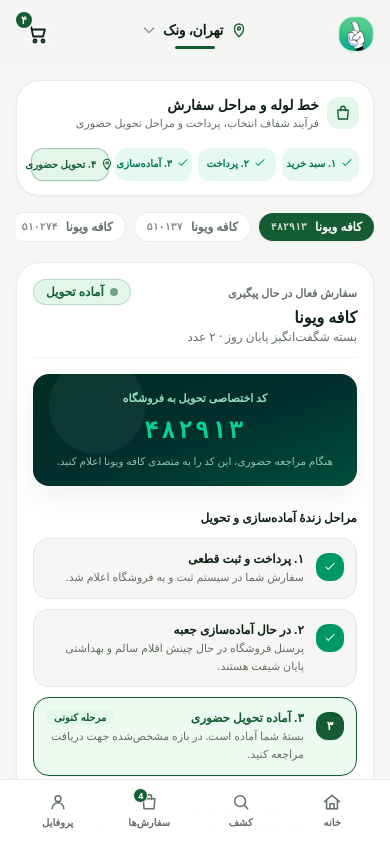
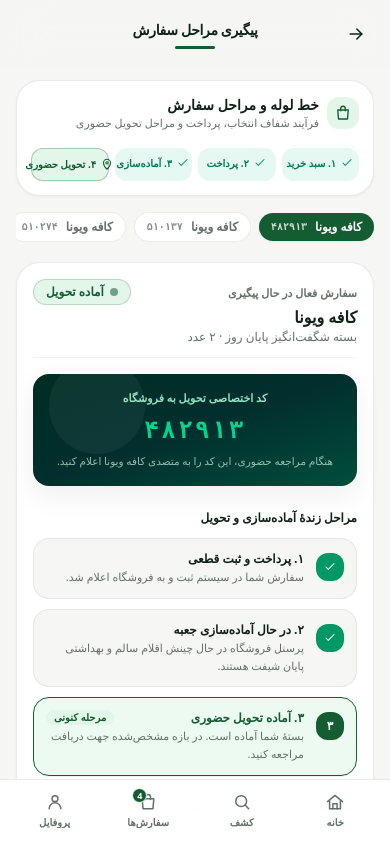
Before and after one commit to AmiraliRanj/moft-pwa, a Next.js app: page /customer in a window 390 px wide. Both pictures are taken after a click on the button "سبد خرید و رزروها". Shown: the top 844 px of the page. Built offline with nearby package versions, Linux system fonts and the light colour scheme.

Commit message:
fix(layout): resolve horizontal overflow, BottomNavigation sizing, and OrdersPage responsive conflicts

```diff
--- a/app/globals.css
+++ b/app/globals.css
@@ -181,11 +181,15 @@ html {
   scroll-behavior: smooth;
   font-family: var(--font-vazirmatn), system-ui, sans-serif !important;
   -webkit-tap-highlight-color: transparent;
+  max-width: 100vw;
+  overflow-x: hidden;
 }
 
 body {
   margin: 0;
   min-width: 0;
+  max-width: 100vw;
+  overflow-x: hidden;
   color: var(--ink);
   background-color: var(--canvas);
   font-family: var(--font-vazirmatn), system-ui, sans-serif !important;
--- a/components/MoftPreview.tsx
+++ b/components/MoftPreview.tsx
@@ -464,8 +464,8 @@ export default function MoftPreview({
     .reduce((sum, item) => sum + item.quantity, 0);
 
   return (
-    <div className="min-h-screen bg-canvas text-ink font-sans">
-      <main className={`w-full ${tab === "discover" ? "h-dvh max-h-dvh overflow-hidden pb-0 overscroll-none select-none" : "pb-20 sm:pb-24"}`}>
+    <div className="min-h-screen bg-canvas text-ink font-sans w-full max-w-full overflow-x-hidden">
+      <main className={`w-full max-w-full overflow-x-hidden ${tab === "discover" ? "h-dvh max-h-dvh overflow-hidden pb-0 overscroll-none select-none" : "pb-28 sm:pb-32"}`}>
         <a
         className="sr-only focus:not-sr-only focus:absolute focus:top-2 focus:start-2 focus:z-50 px-3 py-1 bg-surface text-ink rounded-lg border border-line"
         href="#main-content"
@@ -508,7 +508,7 @@ export default function MoftPreview({
         <div className="max-w-md mx-auto px-4">
           <header className="grid grid-cols-[1fr_auto_1fr] items-center gap-2 min-h-[56px] sm:min-h-[60px] py-3">
             <div className="flex items-center justify-start">
-              {tab === "reservations" ? (
+              {tab === "reservations" || tab === "cart" ? (
                 <button
                   type="button"
                   onClick={handleBackFromReservations}
@@ -541,9 +541,14 @@ export default function MoftPreview({
               )}
             </div>
 
-            {tab === "reservations" ? (
+            {tab === "reservations" || tab === "orders" ? (
               <div className="flex flex-col items-center justify-center min-h-[44px]">
-                <strong className="text-sm sm:text-base font-black text-ink tracking-tight">رزروهای من</strong>
+                <strong className="text-sm sm:text-base font-black text-ink tracking-tight">سفارش‌های من</strong>
+                <div className="w-10 h-[3px] bg-brand-2 rounded-full mt-1.5" aria-hidden="true" />
+              </div>
+            ) : tab === "cart" ? (
+              <div className="flex flex-col items-center justify-center min-h-[44px]">
+                <strong className="text-sm sm:text-base font-black text-ink tracking-tight">پیگیری مراحل سفارش</strong>
                 <div className="w-10 h-[3px] bg-brand-2 rounded-full mt-1.5" aria-hidden="true" />
               </div>
             ) : (
@@ -565,7 +570,7 @@ export default function MoftPreview({
             )}
 
             <div className="flex justify-end">
-              {tab !== "reservations" ? (
+              {tab !== "reservations" && tab !== "cart" ? (
                 <button
                   className="relative w-11 h-11 rounded-2xl transition-all active:scale-95 cursor-pointer grid place-items-center bg-transparent text-ink hover:text-brand-2 hover:bg-surface/60"
                   type="button"
@@ -623,7 +628,7 @@ export default function MoftPreview({
           />
         </div>
       ) : (
-        <section className="max-w-md mx-auto px-4 pt-3 space-y-4">
+        <section className="w-full max-w-md mx-auto px-4 pt-3 space-y-4">
           <div id="main-content" tabIndex={-1} className="space-y-4">
             {tab === "home" && (
               <HomePage
@@ -1841,28 +1846,28 @@ function OrdersPage({
   return (
     <div className="space-y-4">
       {/* Sub-tab segmented control */}
-      <div className="flex items-center p-1 rounded-2xl bg-surface border border-line">
+      <div className="flex items-center p-1 rounded-2xl bg-surface border border-line overflow-hidden">
         <button
           type="button"
           onClick={() => setSubTab("active")}
-          className={`flex-1 min-h-[38px] rounded-xl text-xs font-bold transition-all cursor-pointer ${
+          className={`flex-1 min-w-0 min-h-[38px] rounded-xl text-xs font-bold transition-all cursor-pointer text-center truncate px-2 ${
             subTab === "active"
               ? "bg-brand-soft text-brand-2 font-black shadow-2xs"
               : "text-muted hover:text-ink"
           }`}
         >
-          <span>سفارش‌های جاری ({numberFa(active.length)})</span>
+          سفارش‌های جاری ({numberFa(active.length)})
         </button>
         <button
           type="button"
           onClick={() => setSubTab("history")}
-          className={`flex-1 min-h-[38px] rounded-xl text-xs font-bold transition-all cursor-pointer ${
+          className={`flex-1 min-w-0 min-h-[38px] rounded-xl text-xs font-bold transition-all cursor-pointer text-center truncate px-2 ${
             subTab === "history"
               ? "bg-brand-soft text-brand-2 font-black shadow-2xs"
               : "text-muted hover:text-ink"
           }`}
         >
-          <span>تاریخچه ({numberFa(pastOrders.length)})</span>
+          تاریخچه ({numberFa(pastOrders.length)})
         </button>
       </div>
 
@@ -1998,7 +2003,7 @@ function ReservationCard({
 
       {/* 2. Middle Row: Product Cutout with Quantity Badge + Title & Compact Code Chip | Price */}
       <div className="flex items-center justify-between gap-3 pt-3 border-t border-line/60">
-        <div className="flex items-center gap-3 min-w-0">
+        <div className="flex items-center gap-3 min-w-0 flex-1">
           {/* Food Cutout with Quantity Circle Badge */}
           <div className="relative w-14 h-14 sm:w-16 sm:h-16 shrink-0 rounded-2xl bg-canvas border border-line/60 overflow-visible">
             <div className="relative w-full h-full p-1.5">
@@ -2019,19 +2024,19 @@ function ReservationCard({
           </div>
 
           {/* Title & Pickup Code Chip */}
-          <div className="min-w-0 space-y-1">
+          <div className="min-w-0 flex-1 space-y-1">
             <h3 className="text-xs sm:text-sm font-black text-ink truncate leading-tight">
               {reservation.title}
             </h3>
             <button
               type="button"
               onClick={() => setShowQr((prev) => !prev)}
-              className="inline-flex items-center gap-1.5 px-2.5 py-1 rounded-xl bg-canvas hover:bg-surface-raised border border-line/80 text-xs transition-colors cursor-pointer group"
+              className="inline-flex items-center gap-1.5 px-2.5 py-1 rounded-xl bg-canvas hover:bg-surface-raised border border-line/80 text-xs transition-colors cursor-pointer group max-w-full"
               aria-label={`نمایش بارکد تحویل ${reservation.code}`}
             >
               <Icon name="receipt" className="w-3 h-3 text-muted group-hover:text-brand-2 transition-colors shrink-0" />
-              <span className="text-muted text-[11px] font-medium">کد تحویل:</span>
-              <span className="font-mono font-black text-brand-2 tracking-wider">{reservation.code}</span>
+              <span className="text-muted text-[11px] font-medium shrink-0">کد تحویل:</span>
+              <span className="font-mono font-black text-brand-2 tracking-wider truncate">{reservation.code}</span>
             </button>
           </div>
         </div>
@@ -2074,10 +2079,10 @@ function ReservationCard({
                 <button
                   type="button"
                   onClick={() => onTrackPipeline(reservation.id)}
-                  className="flex-1 min-h-[44px] inline-flex items-center justify-center gap-2 px-3 py-2 text-xs font-bold rounded-2xl bg-brand-2 text-white hover:bg-brand-2/95 transition-all shadow-xs cursor-pointer active:scale-[0.98]"
+                  className="flex-1 min-w-0 min-h-[44px] inline-flex items-center justify-center gap-2 px-3 py-2 text-xs font-bold rounded-2xl bg-brand-2 text-white hover:bg-brand-2/95 transition-all shadow-xs cursor-pointer active:scale-[0.98]"
                 >
-                  <span>پیگیری مراحل</span>
-                  <Icon name="arrow" className="w-3.5 h-3.5 rtl:rotate-180" />
+                  <span className="truncate">پیگیری مراحل</span>
+                  <Icon name="arrow" className="w-3.5 h-3.5 rtl:rotate-180 shrink-0" />
                 </button>
               ) : null}
 
@@ -2085,10 +2090,10 @@ function ReservationCard({
                 type="button"
                 onClick={onDirections}
                 aria-label="مسیریابی به فروشگاه"
-                className="flex-1 min-h-[44px] inline-flex items-center justify-center gap-2 px-3 py-2 text-xs font-bold rounded-2xl bg-canvas hover:bg-surface-raised border border-line text-ink transition-all cursor-pointer active:scale-[0.98]"
+                className="flex-1 min-w-0 min-h-[44px] inline-flex items-center justify-center gap-2 px-3 py-2 text-xs font-bold rounded-2xl bg-canvas hover:bg-surface-raised border border-line text-ink transition-all cursor-pointer active:scale-[0.98]"
               >
-                <Icon name="route" className="w-4 h-4 text-brand-2" />
-                <span>مسیریابی</span>
+                <Icon name="route" className="w-4 h-4 text-brand-2 shrink-0" />
+                <span className="truncate">مسیریابی</span>
               </button>
             </>
           ) : reservation.status === "collected" ? (
@@ -2097,25 +2102,25 @@ function ReservationCard({
                 <button
                   type="button"
                   onClick={() => onReview(reservation.id)}
-                  className="flex-1 min-h-[44px] inline-flex items-center justify-center gap-2 px-3 py-2 text-xs font-bold rounded-2xl bg-brand-2 text-white hover:opacity-95 transition-opacity cursor-pointer active:scale-[0.98] shadow-xs"
+                  className="flex-1 min-w-0 min-h-[44px] inline-flex items-center justify-center gap-2 px-3 py-2 text-xs font-bold rounded-2xl bg-brand-2 text-white hover:opacity-95 transition-opacity cursor-pointer active:scale-[0.98] shadow-xs"
                 >
-                  <Icon name="star" className="w-4 h-4" />
-                  <span>ثبت نظر</span>
+                  <Icon name="star" className="w-4 h-4 shrink-0" />
+                  <span className="truncate">ثبت نظر</span>
                 </button>
               ) : (
-                <span className="flex-1 min-h-[44px] inline-flex items-center justify-center gap-2 px-3 py-2 text-xs font-bold text-emerald-600 bg-emerald-500/10 rounded-2xl border border-emerald-500/20">
-                  <Icon name="check" className="w-4 h-4" />
-                  <span>نظر ثبت شده</span>
+                <span className="flex-1 min-w-0 min-h-[44px] inline-flex items-center justify-center gap-2 px-3 py-2 text-xs font-bold text-emerald-600 bg-emerald-500/10 rounded-2xl border border-emerald-500/20">
+                  <Icon name="check" className="w-4 h-4 shrink-0" />
+                  <span className="truncate">نظر ثبت شده</span>
                 </span>
               )}
 
               <button
                 type="button"
                 onClick={onDirections}
-                className="flex-1 min-h-[44px] inline-flex items-center justify-center gap-2 px-3 py-2 text-xs font-bold rounded-2xl bg-canvas hover:bg-surface-raised border border-line text-ink transition-all cursor-pointer active:scale-[0.98]"
+                className="flex-1 min-w-0 min-h-[44px] inline-flex items-center justify-center gap-2 px-3 py-2 text-xs font-bold rounded-2xl bg-canvas hover:bg-surface-raised border border-line text-ink transition-all cursor-pointer active:scale-[0.98]"
               >
-                <Icon name="store" className="w-4 h-4 text-muted" />
-                <span>مشاهده فروشگاه</span>
+                <Icon name="store" className="w-4 h-4 text-muted shrink-0" />
+                <span className="truncate">مشاهده فروشگاه</span>
               </button>
             </>
           ) : (
--- a/components/moft/BottomNavigation.tsx
+++ b/components/moft/BottomNavigation.tsx
@@ -25,7 +25,7 @@ export function BottomNavigation({
       style={{ paddingBottom: "max(10px, calc(env(safe-area-inset-bottom, 0px) - 8px))" }}
       aria-label="ناوبری اصلی"
     >
-      <div className="flex items-center justify-around px-3 pt-1.5 max-w-md mx-auto">
+      <div className="w-full flex items-center justify-around px-2 sm:px-3 pt-1.5 max-w-md mx-auto">
         {items.map((item) => {
           const isActive = value === item.id || (item.id === "orders" && value === "reservations");
           return (
@@ -33,7 +33,7 @@ export function BottomNavigation({
               key={item.id}
               type="button"
               onClick={() => onChange(item.id)}
-              className={`relative flex-1 min-h-[44px] py-1.5 px-3 flex flex-col items-center justify-center gap-1 cursor-pointer active:scale-95 select-none transition-all duration-200 ${
+              className={`relative flex-1 min-w-0 min-h-[44px] py-1.5 px-1 sm:px-3 flex flex-col items-center justify-center gap-1 cursor-pointer active:scale-95 select-none transition-all duration-200 ${
                 isActive
                   ? "text-brand-2 dark:text-emerald-400 font-black"
                   : "text-muted hover:text-ink font-semibold"
@@ -44,7 +44,7 @@ export function BottomNavigation({
               {/* Light green pill backdrop behind the selected option */}
               {isActive && (
                 <span
-                  className="absolute inset-x-1.5 sm:inset-x-2.5 inset-y-1 rounded-2xl bg-brand-soft/85 dark:bg-emerald-500/20 border border-brand-2/20 dark:border-emerald-500/30 -z-10 shadow-2xs animate-in fade-in zoom-in-95 duration-200"
+                  className="absolute inset-x-1 sm:inset-x-2 inset-y-1 rounded-2xl bg-brand-soft/85 dark:bg-emerald-500/20 border border-brand-2/20 dark:border-emerald-500/30 -z-10 shadow-2xs animate-in fade-in zoom-in-95 duration-200"
                   aria-hidden="true"
                 />
               )}
@@ -56,7 +56,7 @@ export function BottomNavigation({
                   </span>
                 )}
               </div>
-              <small className="text-[10px] leading-tight font-black z-10">{item.label}</small>
+              <small className="text-[10px] leading-tight font-black z-10 truncate max-w-full">{item.label}</small>
             </button>
           );
         })}
```
